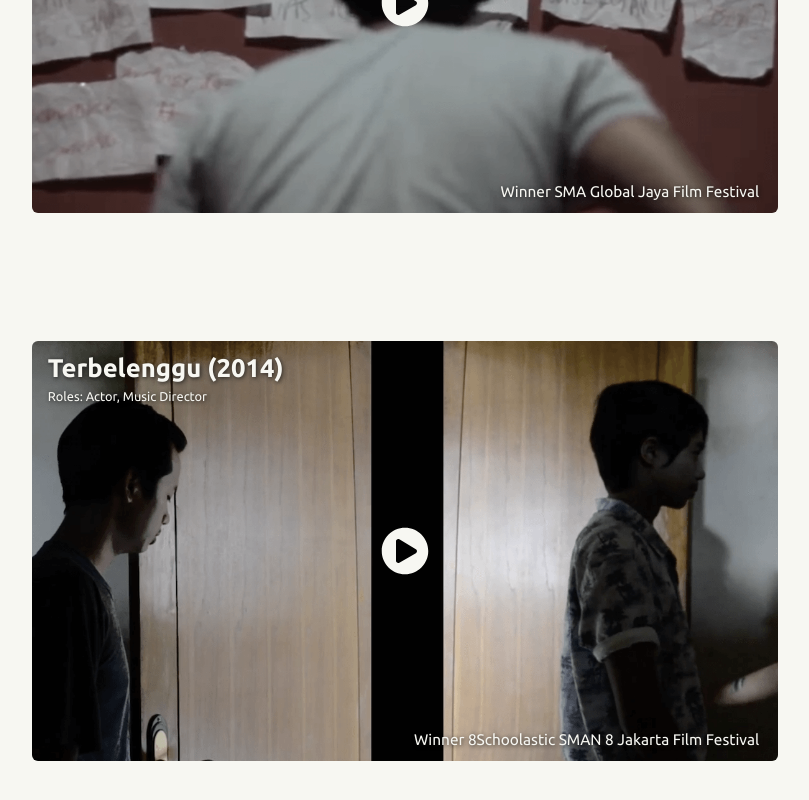
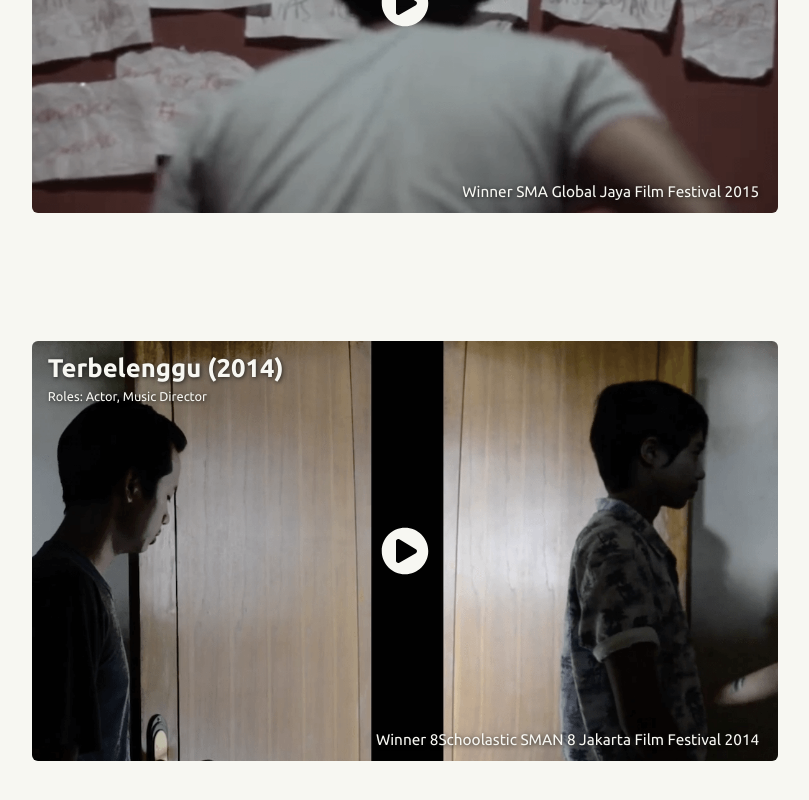
Before and after one commit to andikawilliam/ditobuwono, a Vue app: page / in a window 1280 px wide. Shown: the part 3627-4427 px from the top of the page, without its empty margins (235-1044 px from the left). Built offline with nearby package versions, Linux system fonts and the light colour scheme.

Commit message:
Update PortfolioFilm.ts

```diff
--- a/src/content/PortfolioFilm.ts
+++ b/src/content/PortfolioFilm.ts
@@ -51,7 +51,7 @@ export default Vue.extend({
           title: "Menyusulmu Bisa Menunggu (2015)",
           type: "Short Fiction Film",
           role: "Roles: Actor, Producer",
-          accolades: ["Winner SMA Global Jaya Film Festival"],
+          accolades: ["Winner SMA Global Jaya Film Festival 2015"],
           href: "https://youtu.be/BMIpvCrxou4",
           embed: "https://www.youtube-nocookie.com/embed/BMIpvCrxou4"
         },
@@ -61,7 +61,7 @@ export default Vue.extend({
           title: "Terbelenggu (2014)",
           type: "Short Fiction Film",
           role: "Roles: Actor, Music Director",
-          accolades: ["Winner 8Schoolastic SMAN 8 Jakarta Film Festival"],
+          accolades: ["Winner 8Schoolastic SMAN 8 Jakarta Film Festival 2014"],
           href: "https://youtu.be/_Q2Xg5CHHf8",
           embed: "https://www.youtube-nocookie.com/embed/_Q2Xg5CHHf8"
         }
```
